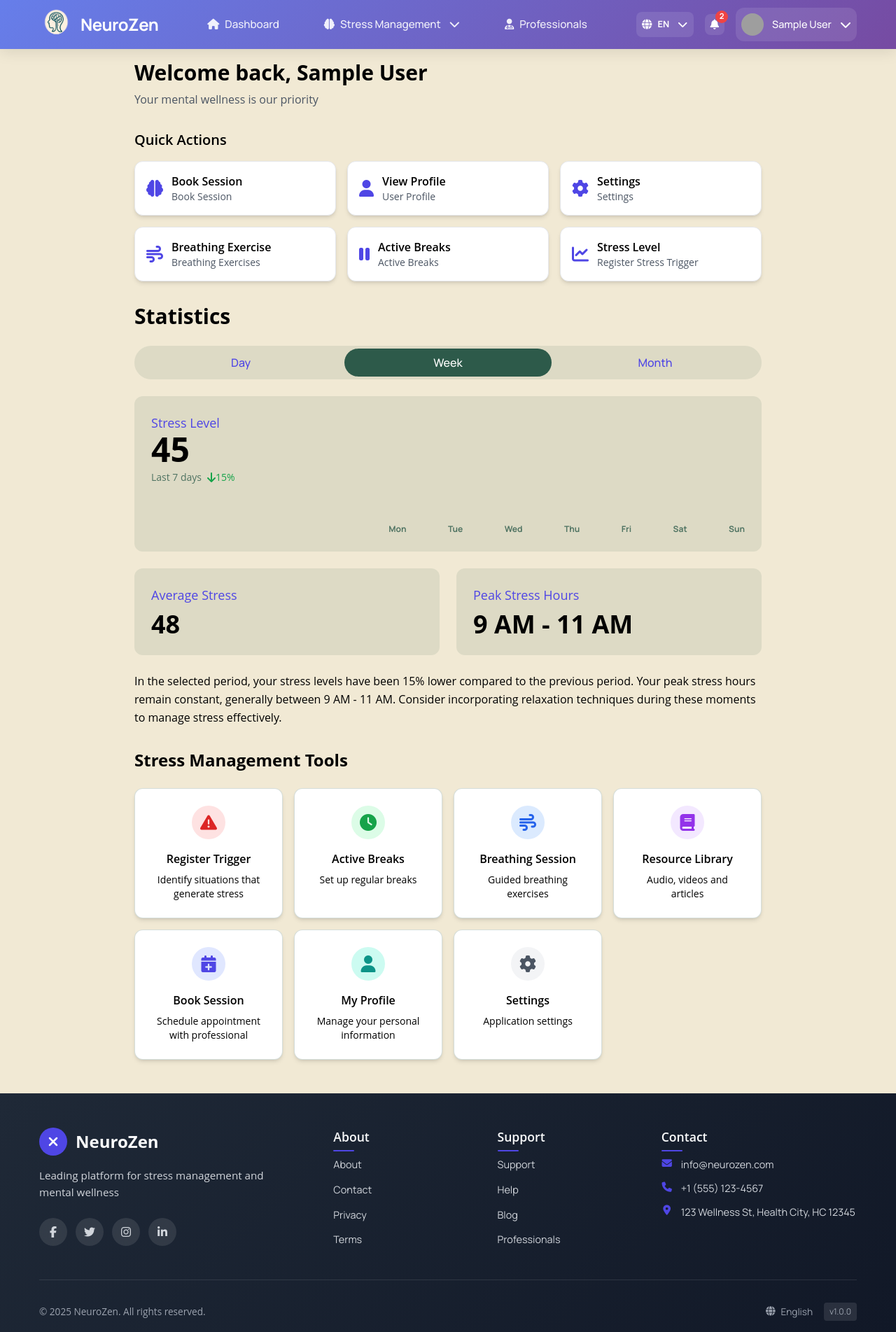
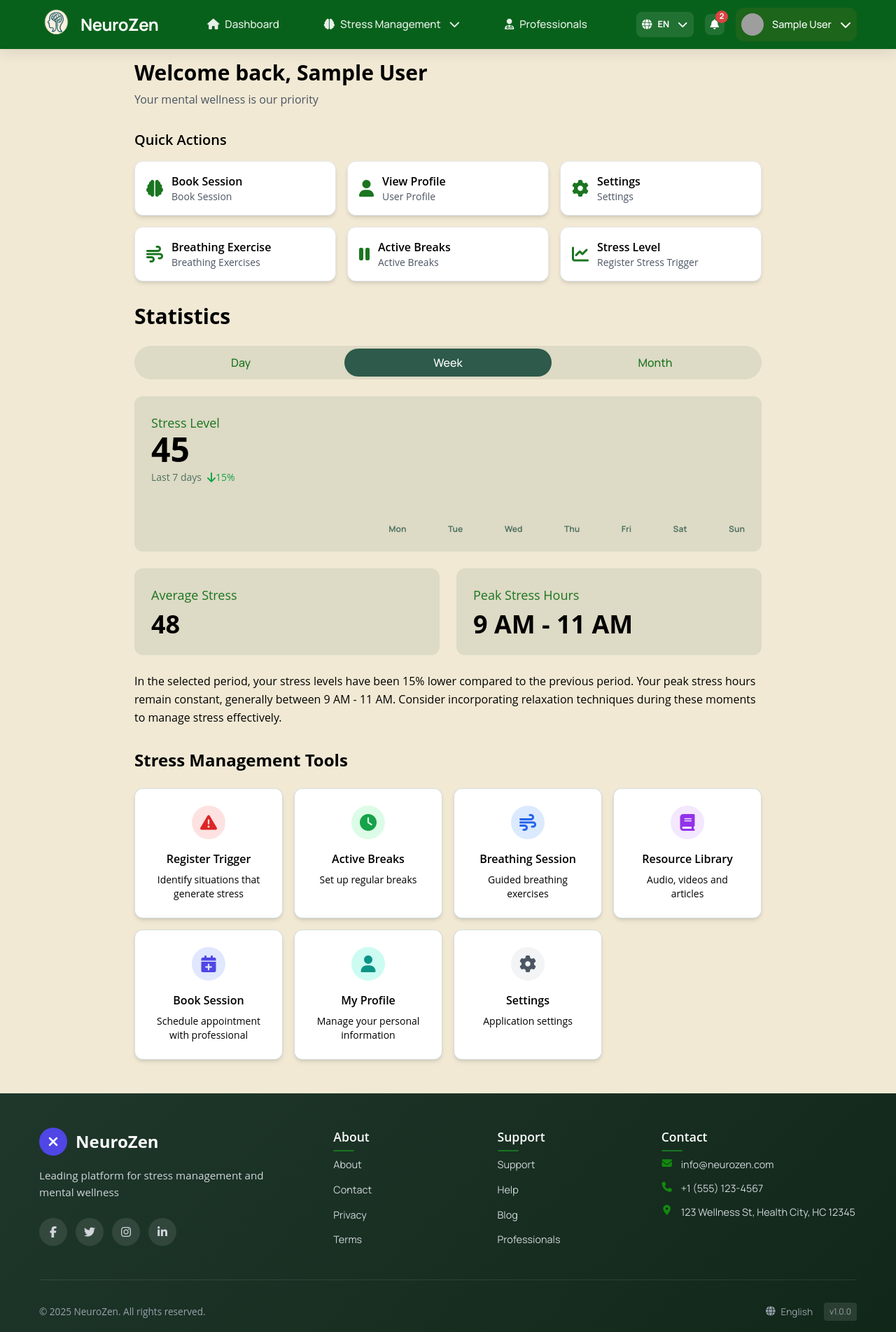
Before and after one commit to NeuroZen-Org/NeuroZen-app-web-frontend, a Vue app: page / in a window 1280 px wide. Shown: the whole page at 70% size. Built offline with nearby package versions, Linux system fonts and the light colour scheme; data requests are answered from the project's data file; sample sign-in values are in the browser's storage; grey boxes are pictures that could not be loaded.

Commit message:
feat: add color profile and menu

```diff
--- a/src/App.vue
+++ b/src/App.vue
@@ -90,7 +90,7 @@ export default {
 body {
   margin: 0;
   padding: 0;
-  background-color: #f8fafc;
+  background-color: #fcf9f8;
 }
 
 /* Estilos globales para Font Awesome */
@@ -129,7 +129,7 @@ body {
 
 /* Variables CSS globales */
 :root {
-  --primary-color: #4f46e5;
+  --primary-color: #1b7520;
   --primary-dark: #4338ca;
   --secondary-color: #667eea;
   --success-color: #10b981;
--- a/src/components/FooterComponent.vue
+++ b/src/components/FooterComponent.vue
@@ -157,7 +157,7 @@ export default {
 
 <style scoped>
 .footer {
-  background: linear-gradient(135deg, #1f2937 0%, #111827 100%);
+  background: linear-gradient(135deg, #1f372b 0%, #112719 100%);
   color: #f9fafb;
   margin-top: auto;
   position: relative;
@@ -226,7 +226,7 @@ export default {
 }
 
 .social-link:hover {
-  background: #4f46e5;
+  background: #44b961;
   color: white;
   transform: translateY(-2px);
 }
@@ -247,7 +247,7 @@ export default {
   left: 0;
   width: 30px;
   height: 2px;
-  background: #4f46e5;
+  background: #197521;
   border-radius: 1px;
 }
 
@@ -270,7 +270,7 @@ export default {
 }
 
 .footer-link:hover {
-  color: #4f46e5;
+  color: #64d464;
   transform: translateX(3px);
 }
 
@@ -291,7 +291,7 @@ export default {
 }
 
 .contact-item i {
-  color: #4f46e5;
+  color: #13880f;
   width: 16px;
   text-align: center;
   margin-top: 0.1rem;
@@ -343,7 +343,7 @@ export default {
   right: 2rem;
   width: 50px;
   height: 50px;
-  background: #4f46e5;
+  background: #09551c;
   color: white;
   border: none;
   border-radius: 50%;
@@ -352,15 +352,15 @@ export default {
   align-items: center;
   justify-content: center;
   font-size: 1.1rem;
-  box-shadow: 0 4px 20px rgba(79, 70, 229, 0.3);
+  box-shadow: 0 4px 20px rgba(4, 136, 22, 0.3);
   transition: all 0.3s ease;
   z-index: 100;
 }
 
 .scroll-to-top:hover {
-  background: #4338ca;
+  background: #087a24;
   transform: translateY(-2px);
-  box-shadow: 0 8px 25px rgba(79, 70, 229, 0.4);
+  box-shadow: 0 8px 25px rgba(5, 77, 14, 0.4);
 }
 
 /* Responsive Design */
@@ -465,7 +465,7 @@ export default {
   left: 0;
   width: 0;
   height: 1px;
-  background: #4f46e5;
+  background: #0a7719;
   transition: width 0.3s ease;
 }
 
@@ -482,7 +482,7 @@ export default {
 .footer-link:focus,
 .social-link:focus,
 .scroll-to-top:focus {
-  outline: 2px solid #4f46e5;
+  outline: 2px solid #06750f;
   outline-offset: 2px;
 }
 
--- a/src/components/HeaderComponent.vue
+++ b/src/components/HeaderComponent.vue
@@ -312,7 +312,7 @@ export default {
 
 <style scoped>
 .header {
-  background: linear-gradient(135deg, #667eea 0%, #764ba2 100%);
+  background: linear-gradient(135deg, #08611b 0%, #08611b 100%);
   color: white;
   box-shadow: 0 4px 20px rgba(0, 0, 0, 0.1);
   position: sticky;
@@ -438,7 +438,7 @@ export default {
 
 .dropdown-item:hover {
   background: #f3f4f6;
-  color: #4f46e5;
+  color: #18630e;
 }
 
 .dropdown-item i {
@@ -492,7 +492,7 @@ export default {
   position: absolute;
   top: -5px;
   right: -5px;
-  background: #ef4444;
+  background: #dd4343;
   color: white;
   border-radius: 50%;
   width: 18px;
@@ -513,7 +513,7 @@ export default {
   align-items: center;
   gap: 0.75rem;
   padding: 0.5rem;
-  background: rgba(255, 255, 255, 0.1);
+  background: rgba(206, 142, 24, 0.1);
   border: none;
   border-radius: 12px;
   color: white;
--- a/src/components/LanguageSelectorComponent.vue
+++ b/src/components/LanguageSelectorComponent.vue
@@ -205,12 +205,12 @@ export default {
 
 .dropdown-item:hover {
   background: #f3f4f6;
-  color: #4f46e5;
+  color: #109137;
 }
 
 .language-option.active {
   background: #f0f9ff;
-  color: #0369a1;
+  color: #2e9425;
 }
 
 .flag {
--- a/src/style.css
+++ b/src/style.css
@@ -5,7 +5,7 @@
     --color-primary: #2D5A4A;      /* Verde Bosque (Acción Principal) */
     --color-secondary: #1A6F78;    /* Turquesa Profundo (Interactivo) */
     --color-tertiary: #A2C4B5;     /* Verde Menta (Soporte) */
-    --color-background: #F1E9D4;   /* Beige Cálido (Fondo Principal) */
+    --color-background: #faf6f6;   /* Beige Cálido (Fondo Principal) */
     --color-surface: #FFFFFF;      /* Superficies de Componentes (Tarjetas, Modales) */
 
     /* Colores de Texto */
--- a/src/user-management/screens/UserProfileComponent.vue
+++ b/src/user-management/screens/UserProfileComponent.vue
@@ -514,7 +514,7 @@ export default {
 <style scoped>
 .user-profile-container {
   min-height: 100vh;
-  background: linear-gradient(135deg, #667eea 0%, #764ba2 100%);
+  background: linear-gradient(135deg, #078330 0%, #54c470 100%);
   padding: 20px;
 }
 
@@ -581,14 +581,14 @@ export default {
   height: 120px;
   border-radius: 50%;
   object-fit: cover;
-  border: 4px solid #667eea;
+  border: 4px solid #198a03;
 }
 
 .change-avatar-btn {
   position: absolute;
   bottom: 0;
   right: 0;
-  background: #667eea;
+  background: #056b40;
   color: white;
   border: none;
   width: 40px;
@@ -603,7 +603,7 @@ export default {
 }
 
 .change-avatar-btn:hover {
-  background: #5a67d8;
+  background: #18cf46;
 }
 
 .user-info h2 {
@@ -635,7 +635,7 @@ export default {
 }
 
 .badge {
-  background: #667eea;
+  background: #057414;
   color: white;
   padding: 4px 12px;
   border-radius: 20px;
@@ -659,7 +659,7 @@ export default {
 .stat-number {
   font-size: 32px;
   font-weight: 700;
-  color: #667eea;
+  color: #054e1b;
   margin-bottom: 5px;
 }
 
@@ -728,7 +728,7 @@ export default {
 .form-group select:focus,
 .form-group textarea:focus {
   outline: none;
-  border-color: #667eea;
+  border-color: #005704;
 }
 
 .form-group input.readonly,
@@ -757,14 +757,14 @@ export default {
   appearance: none;
   width: 20px;
   height: 20px;
-  background: #667eea;
+  background: #01680a;
   border-radius: 50%;
   cursor: pointer;
 }
 
 .stress-value {
   font-weight: 700;
-  color: #667eea;
+  color: #097536;
   font-size: 18px;
   min-width: 30px;
   text-align: center;
@@ -834,7 +834,7 @@ export default {
 }
 
 .toggle-switch input[type="checkbox"]:checked + .toggle-label {
-  background: #667eea;
+  background: #036d03;
 }
 
 .toggle-switch input[type="checkbox"]:checked + .toggle-label::after {
@@ -876,7 +876,7 @@ export default {
 }
 
 .add-contact-btn {
-  background: #667eea;
+  background: #04880f;
   color: white;
   border: none;
   padding: 12px 20px;
@@ -989,7 +989,7 @@ export default {
   width: 40px;
   height: 40px;
   border: 4px solid #f3f3f3;
-  border-top: 4px solid #667eea;
+  border-top: 4px solid #107406;
   border-radius: 50%;
   animation: spin 1s linear infinite;
   margin-bottom: 15px;
```
